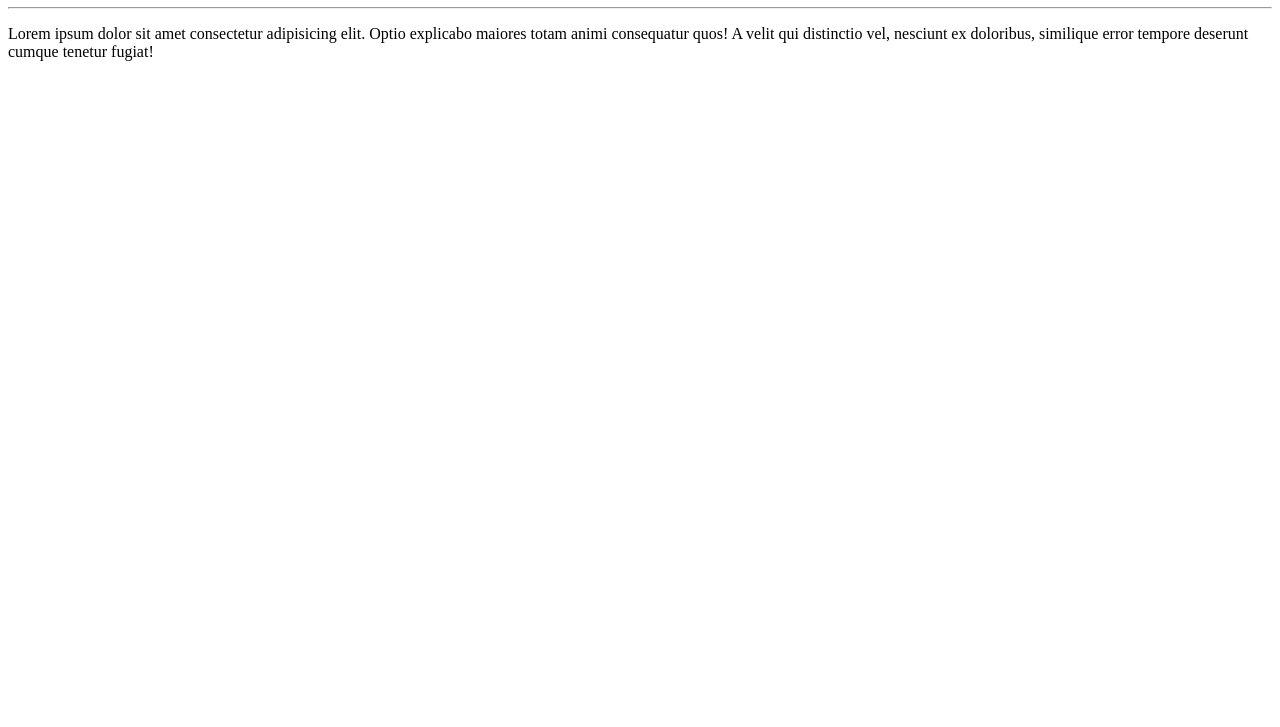
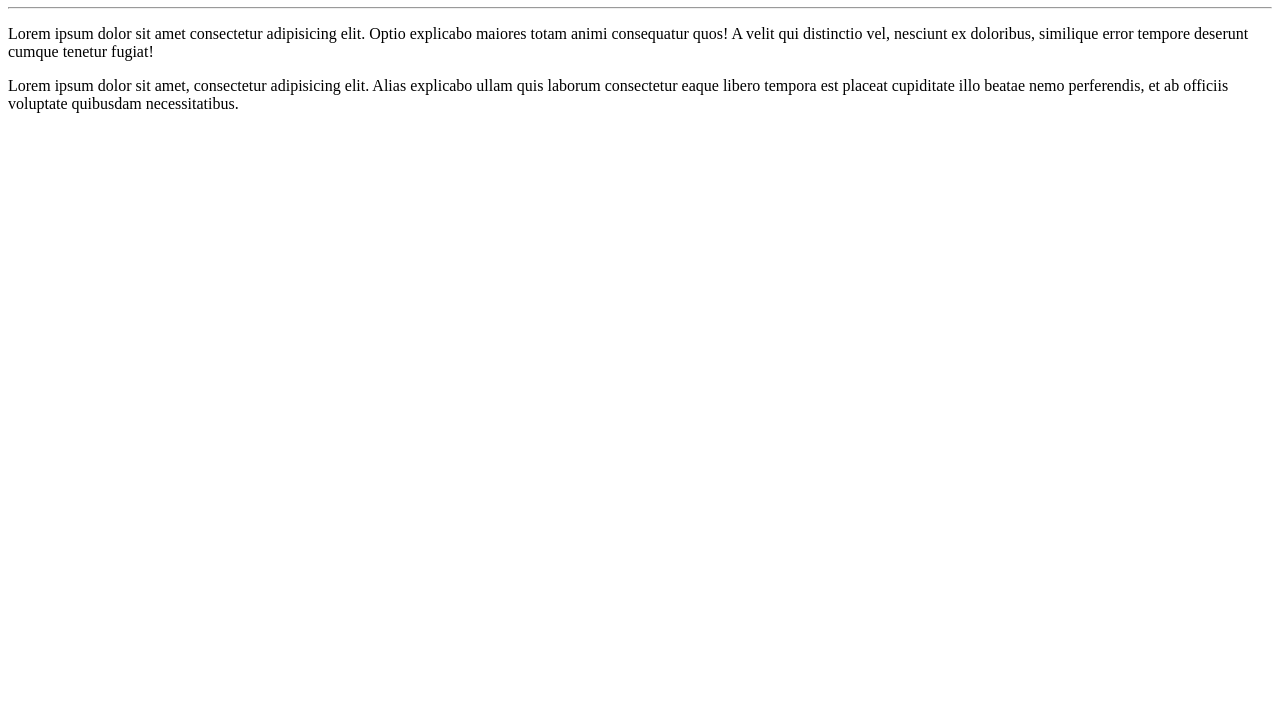
Before and after one commit to EddyGiusepe/Ola-Mundo, a plain HTML site: page site-exemplo/index.html in a window 1280 px wide. Shown: the part 73-800 px from the top of the page. Drawn offline with Linux system fonts and the light colour scheme.

Commit message:
adicionei um parágrafo

```diff
--- a/site-exemplo/index.html
+++ b/site-exemplo/index.html
@@ -9,5 +9,6 @@
     <h1>Olá, Mundo!</h1>
     <hr>
     <p>Lorem ipsum dolor sit amet consectetur adipisicing elit. Optio explicabo maiores totam animi consequatur quos! A velit qui distinctio vel, nesciunt ex doloribus, similique error tempore deserunt cumque tenetur fugiat!</p>
+    <p>Lorem ipsum dolor sit amet, consectetur adipisicing elit. Alias explicabo ullam quis laborum consectetur eaque libero tempora est placeat cupiditate illo beatae nemo perferendis, et ab officiis voluptate quibusdam necessitatibus.</p>
 </body>
 </html>
```
